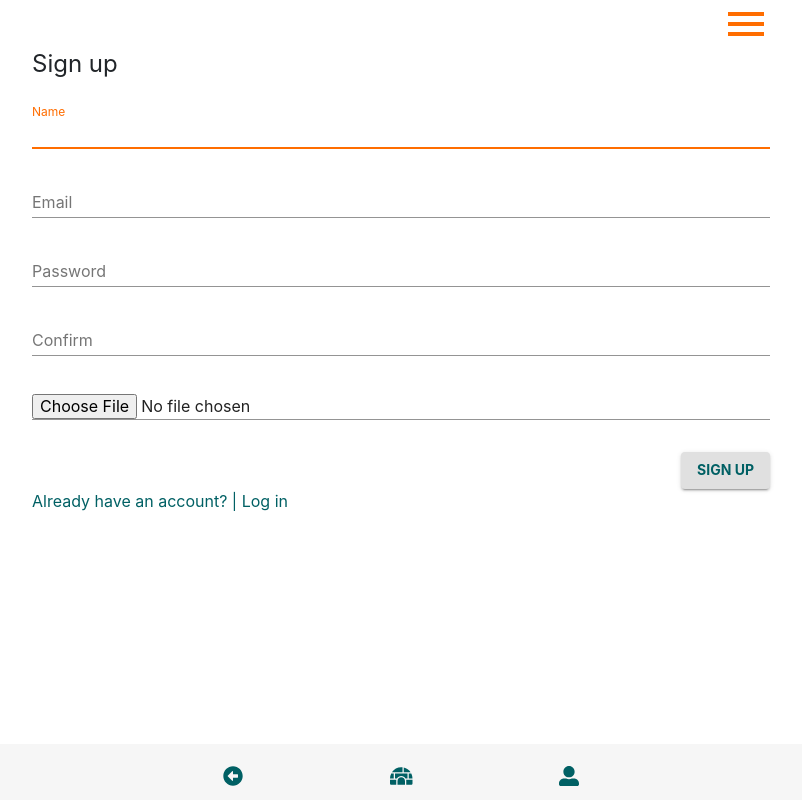
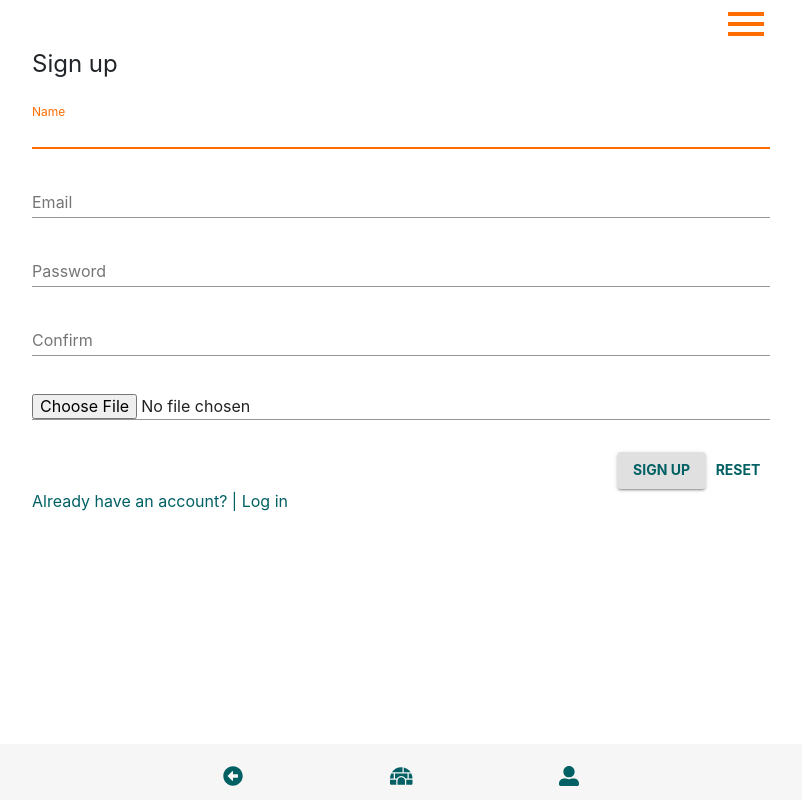
Before and after one commit to seldii/Module-4-MYtinerary, a React (Create React App) app in the folder client/: page /sign-up in a window 1280 px wide. Shown: the whole page, without its empty margins (239-1041 px from the left). Built offline with nearby package versions, Linux system fonts and the light colour scheme; no server answers.

Commit message:
feat/formik-integration

```diff
--- a/client/src/components/Auth/RegisterationForm.js
+++ b/client/src/components/Auth/RegisterationForm.js
@@ -1,6 +1,7 @@
 import React from "react";
 import { makeStyles } from "@material-ui/core/styles";
 import { Button, TextField, Grid } from "@material-ui/core";
+import { Formik } from "formik";
 import LogInModal from "./LogInModal";
 import { Link } from "react-router-dom";
 
@@ -24,8 +25,20 @@ const useStyles = makeStyles(theme => ({
 const RegisterationForm = props => {
   const classes = useStyles();
   return (
+    <Formik
+      initialValues={{
+        name: "",
+        email: "",
+        profileImage: null,
+        password: null,
+        confirm: null
+      }}
+      onSubmit={props.onSubmit}
+    >
+      {({ handleSubmit, handleChange, values, handleReset }) => {
+        return (
           <form
-      onSubmit={props.onSubmit}
+            onSubmit={handleSubmit}
             className={classes.form}
             encType="multipart/form-data"
           >
@@ -37,7 +50,7 @@ const RegisterationForm = props => {
               label="Name"
               id="name"
               className="mb-3"
-        onChange={props.onChange}
+              onChange={handleChange}
               fullWidth
             />
             <TextField
@@ -47,7 +60,7 @@ const RegisterationForm = props => {
               label="Email"
               id="email"
               className="mb-3"
-        onChange={props.onChange}
+              onChange={handleChange}
               fullWidth
             />
 
@@ -59,7 +72,7 @@ const RegisterationForm = props => {
               label="Password"
               placeholder="Must contain at least 8 characters"
               className="mb-3"
-        onChange={props.handleNewPassword}
+              onChange={handleChange}
               fullWidth
             />
             <TextField
@@ -72,7 +85,7 @@ const RegisterationForm = props => {
               placeholder="Reenter the password above"
               helperText={props.msg ? props.msg : ""}
               className="mb-3"
-        onChange={props.handleConfirmedPassword}
+              onChange={handleChange}
               fullWidth
             />
             <TextField
@@ -82,13 +95,20 @@ const RegisterationForm = props => {
               id="image"
               label="Image"
               className="mb-3"
-        onChange={props.fileSelectedHandler}
+              onChange={handleChange}
               fullWidth
             />
             <Grid container direction="column">
               <Grid item className={classes.buttonGrid}>
-          <Button type="submit" variant="contained" className={classes.button}>
+                <Button
+                  type="submit"
+                  variant="contained"
+                  className={classes.button}
+                >
                   Sign Up
+                </Button>
+                <Button onClick={handleReset} className={classes.button}>
+                  Reset
                 </Button>
               </Grid>
               <Grid item justify="flex-end">
@@ -99,6 +119,9 @@ const RegisterationForm = props => {
             </Grid>
           </form>
         );
+      }}
+    </Formik>
+  );
 };
 
 export default RegisterationForm;
--- a/client/src/components/Auth/RegisterationModal.js
+++ b/client/src/components/Auth/RegisterationModal.js
@@ -22,11 +22,6 @@ class RegisterPage extends Component {
     super(props);
     this.state = {
       open: false,
-      name: "",
-      email: "",
-      profileImage: null,
-      password: null,
-      confirm: null,
       match: "empty",
       msg: null
     };
@@ -77,10 +72,8 @@ class RegisterPage extends Component {
     this.setState({ [e.target.name]: e.target.value });
   };
 
-  onSubmit = e => {
-    e.preventDefault();
-
-    const { name, email, password, profileImage } = this.state;
+  onSubmit = values => {
+    const { name, email, password, profileImage } = values;
 
     const formData = new FormData();
     formData.append("profileImage", profileImage);
@@ -109,7 +102,7 @@ class RegisterPage extends Component {
     const { value } = e.target;
     if (value === this.state.password) {
       this.setState({ confirm: value, msg: "", match: true });
-    } else if (value != this.state.password && value != "") {
+    } else if (value !== this.state.password && value !== "") {
       this.setState({ msg: "Password doesn't match", match: false });
     } else if (value === "") {
       this.setState({ msg: null, match: "empty" });
@@ -163,7 +156,6 @@ class RegisterPage extends Component {
             <RegisterationForm
               msg={this.state.msg}
               match={this.state.match}
-              onChange={this.onChange}
               onSubmit={this.onSubmit}
               handleNewPassword={this.handleNewPassword}
               handleConfirmedPassword={this.handleConfirmedPassword}
@@ -181,7 +173,6 @@ const mapStateToProps = state => ({
   error: state.errorAuth
 });
 
-export default connect(
-  mapStateToProps,
-  { register, clearErrors }
-)(withStyles(styles, { withTheme: true })(RegisterPage));
+export default connect(mapStateToProps, { register, clearErrors })(
+  withStyles(styles, { withTheme: true })(RegisterPage)
+);
--- a/client/src/components/Auth/RegistrationPage.js
+++ b/client/src/components/Auth/RegistrationPage.js
@@ -105,7 +105,7 @@ class RegisterPage extends Component {
     const { value } = e.target;
     if (value === this.state.password) {
       this.setState({ confirm: value, msg: "", match: true });
-    } else if (value != this.state.password && value != "") {
+    } else if (value !== this.state.password && value !== "") {
       this.setState({ msg: "Password doesn't match", match: false });
     } else if (value === "") {
       this.setState({ msg: null, match: "empty" });
@@ -155,7 +155,6 @@ const mapStateToProps = state => ({
   error: state.errorAuth
 });
 
-export default connect(
-  mapStateToProps,
-  { register, clearErrors }
-)(withStyles({ withTheme: true })(RegisterPage));
+export default connect(mapStateToProps, { register, clearErrors })(
+  withStyles({ withTheme: true })(RegisterPage)
+);
--- a/package.json
+++ b/package.json
@@ -22,6 +22,7 @@
     "cors": "^2.8.5",
     "express": "^4.17.1",
     "express-validator": "^6.1.1",
+    "formik": "^2.1.4",
     "jsonwebtoken": "^8.5.1",
     "mongoose": "^5.7.7",
     "multer": "^1.4.2",
```
Also changed, not shown: 1 other file (tests, documents, lock files or other folders). Lines whose indentation alone changed are shown as unchanged.
